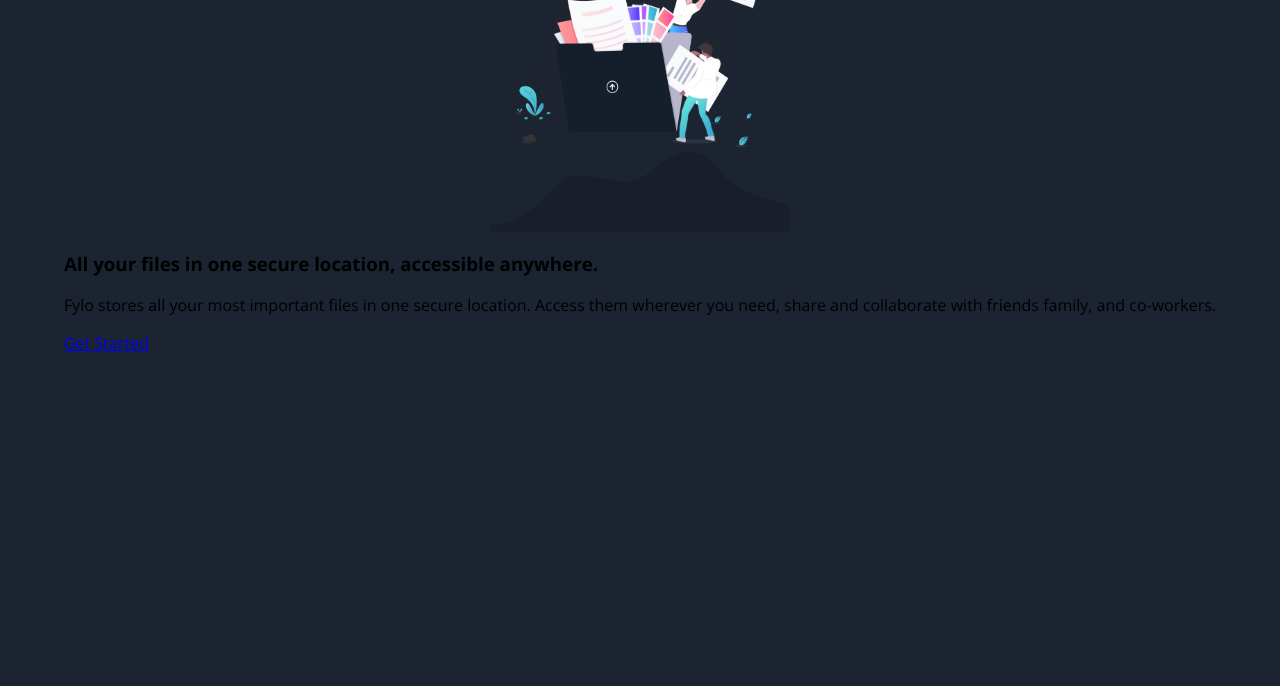
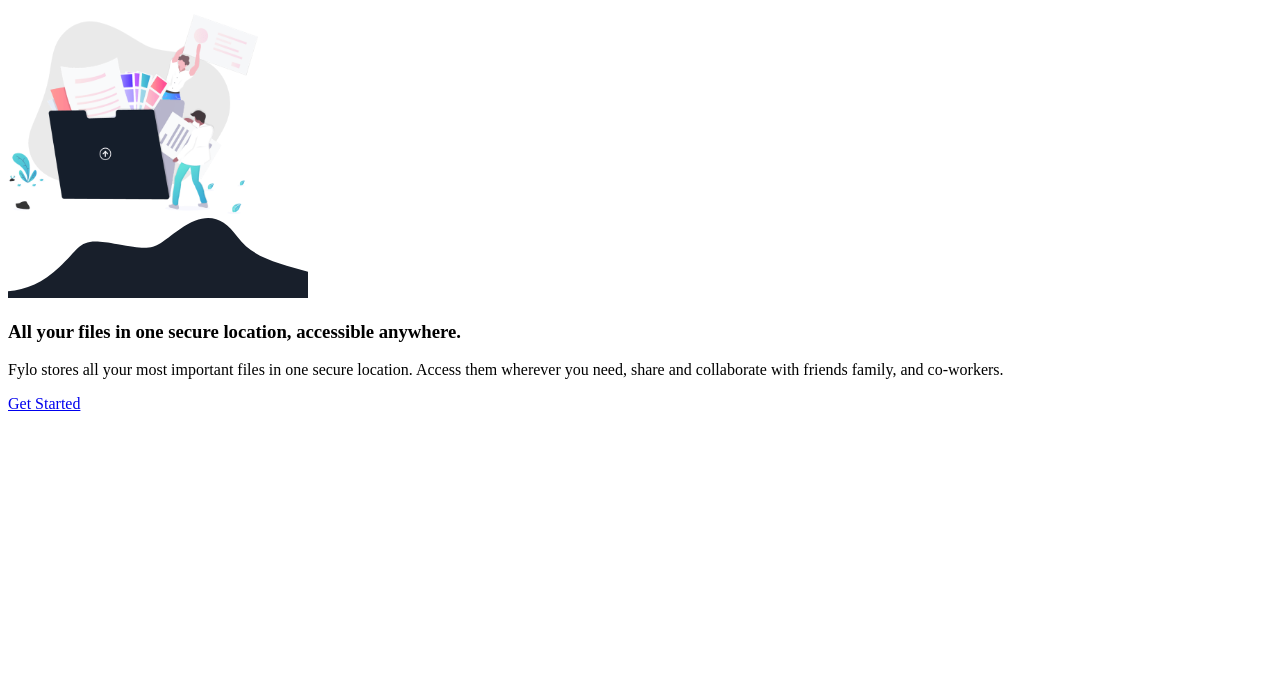
Before and after one commit to ihemebiriegondu/SH_capstone1_team74, a plain HTML site: page index.html in a window 1280 px wide. Shown: the part 114-800 px from the top of the page. Drawn offline with nearby package versions, Linux system fonts and the light colour scheme.

Commit message:
change in index

```diff
--- a/index.html
+++ b/index.html
@@ -5,7 +5,7 @@
     <meta http-equiv="X-UA-Compatible" content="IE=edge">
     <meta name="viewport" content="width=device-width, initial-scale=1.0">
     <!-- <link rel="stylesheet" href="main.css"> -->
-    <link rel="stylesheet" href="css/main.css">
+    <!-- <link rel="stylesheet" href="css/main.css"> -->
     <link rel="stylesheet" href="https://use.fontawesome.com/releases/v5.0.7/css/all.css">
     <link rel="icon" type="image/png" sizes="32x32" href="./images/favicon-32x32.png">
     <link rel="preconnect" href="https://fonts.gstatic.com">
```
